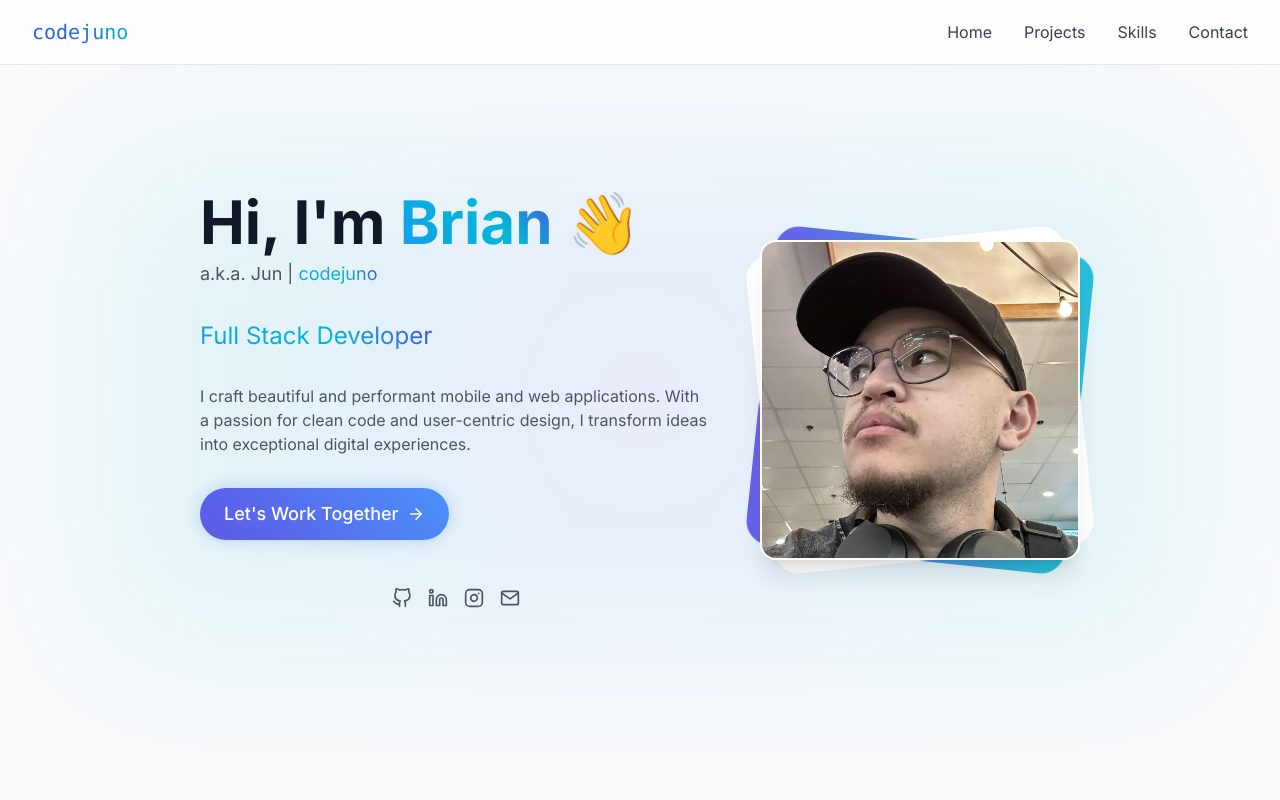
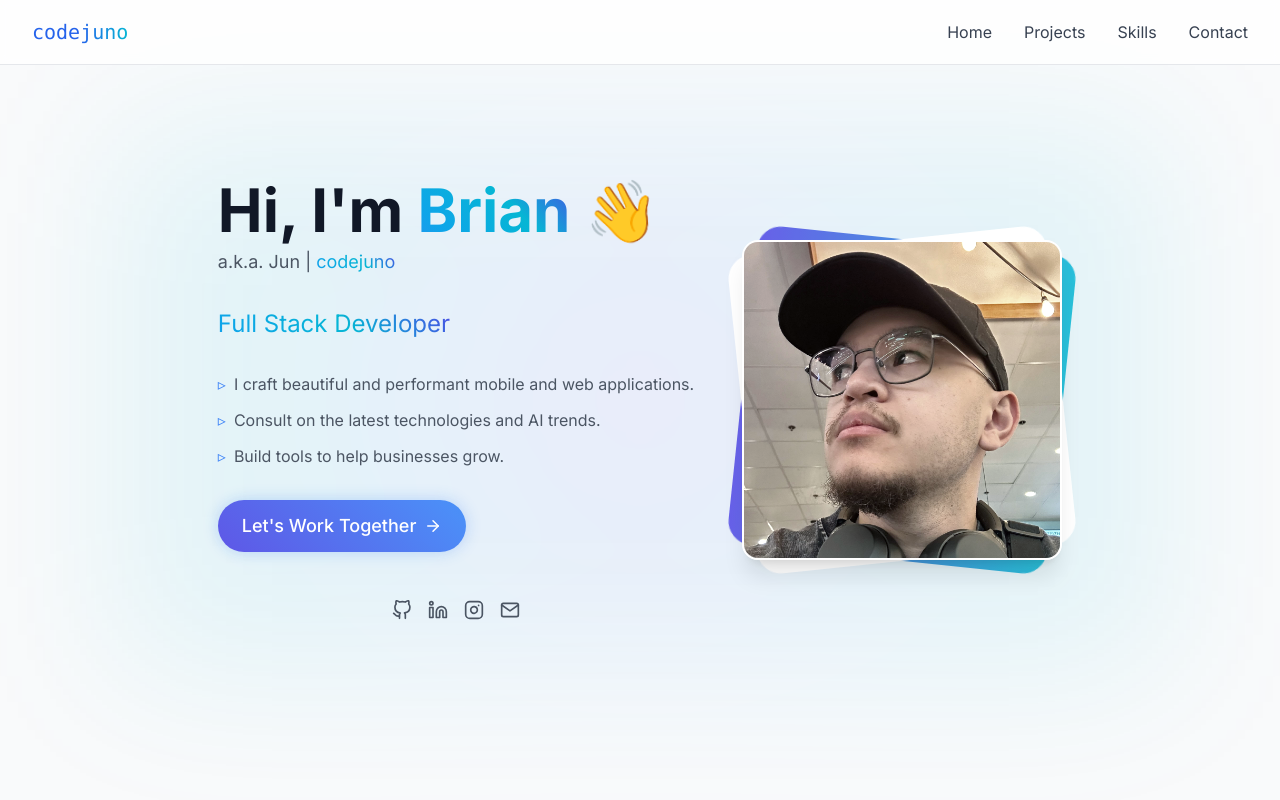
Before and after one commit to code-juno/code-juno-web, a Next.js app: page / in a window 1280 px wide. Shown: the top 800 px of the page. Built offline with nearby package versions, Linux system fonts and the light colour scheme.

Commit message:
update bio

```diff
--- a/app/components/sections/HeroSection.tsx
+++ b/app/components/sections/HeroSection.tsx
@@ -64,11 +64,37 @@ export default function HeroSection() {
                   {PERSONAL_INFO.ROLE}
                 </span>
               </p>
-              <p
-                className={`${styles.heroText} max-w-lg mx-auto md:mx-0 text-gray-600 dark:text-gray-400 mb-8`}
+              <ul
+                className={`${styles.heroText} space-y-3 max-w-lg mx-auto md:mx-0 text-gray-600 dark:text-gray-400 mb-8 list-none`}
               >
-                {PERSONAL_INFO.BIO}
-              </p>
+                <motion.li
+                  initial={{ opacity: 0, x: -20 }}
+                  animate={{ opacity: 1, x: 0 }}
+                  transition={{ duration: 0.5, delay: 0.2 }}
+                  className="flex items-center gap-2"
+                >
+                  <span className="text-blue-500">▹</span>I craft beautiful and
+                  performant mobile and web applications.
+                </motion.li>
+                <motion.li
+                  initial={{ opacity: 0, x: -20 }}
+                  animate={{ opacity: 1, x: 0 }}
+                  transition={{ duration: 0.5, delay: 0.3 }}
+                  className="flex items-center gap-2"
+                >
+                  <span className="text-blue-500">▹</span>
+                  Consult on the latest technologies and AI trends.
+                </motion.li>
+                <motion.li
+                  initial={{ opacity: 0, x: -20 }}
+                  animate={{ opacity: 1, x: 0 }}
+                  transition={{ duration: 0.5, delay: 0.4 }}
+                  className="flex items-center gap-2"
+                >
+                  <span className="text-blue-500">▹</span>
+                  Build tools to help businesses grow.
+                </motion.li>
+              </ul>
 
               {/* Call to Action Button */}
               <motion.div
```
